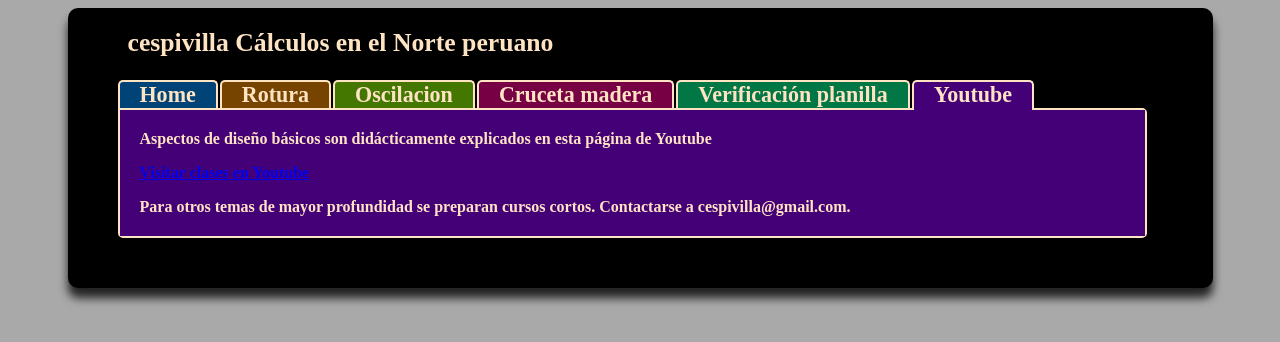
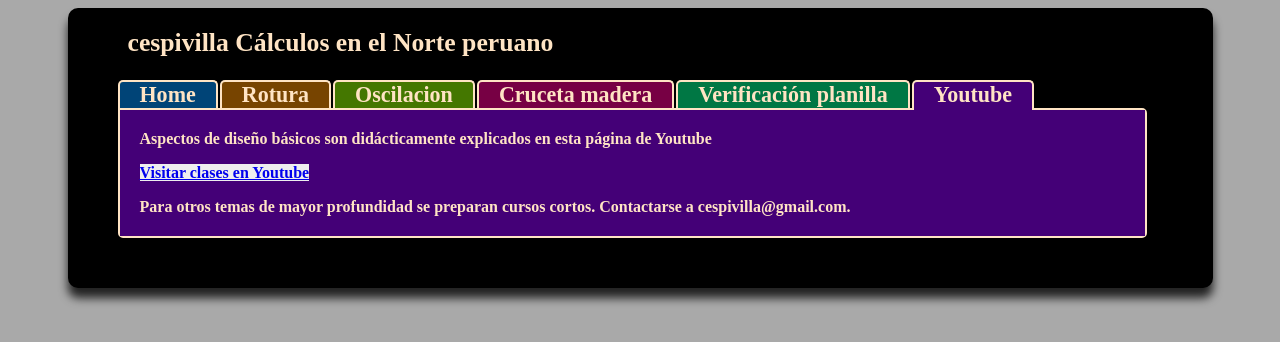
Before and after one commit to cespivilla/cespivilla.github.io, a plain HTML site: page index.html in a window 1280 px wide. Both pictures are taken after a click on the link "Youtube". Drawn offline with Linux system fonts and the light colour scheme.

Commit message:
Update index.html

```diff
--- a/index.html
+++ b/index.html
@@ -197,7 +197,7 @@ body {
 
                 <div id="cpestana6">
                     Aspectos de diseño básicos son didácticamente explicados en esta página de Youtube <br>
-                     <p><a style="background-color=yellow;" href="https://www.youtube.com/channel/UCDGTkyZsSYsKAYNq9mq_EEQ">Visitar clases en Youtube</a></p>
+                     <p><a style="background-color: #EEEEEE;" href="https://www.youtube.com/channel/UCDGTkyZsSYsKAYNq9mq_EEQ">Visitar clases en Youtube</a></p>
                     Para otros temas de mayor profundidad se preparan cursos cortos. Contactarse a cespivilla@gmail.com.
 
                 </div>
```
